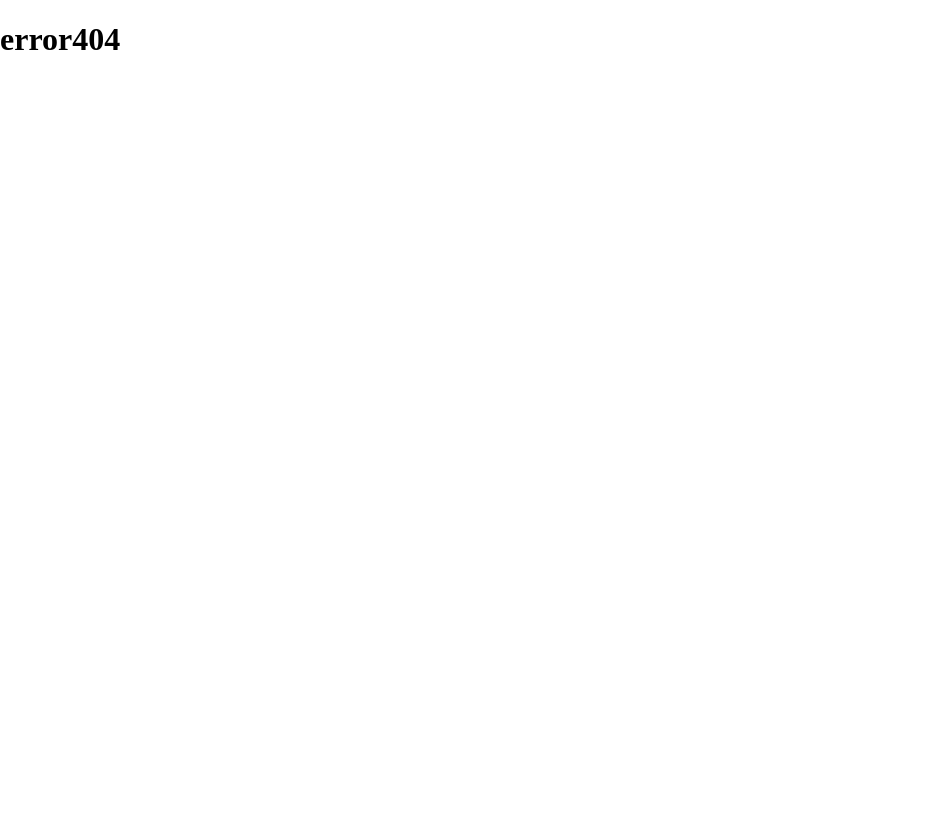
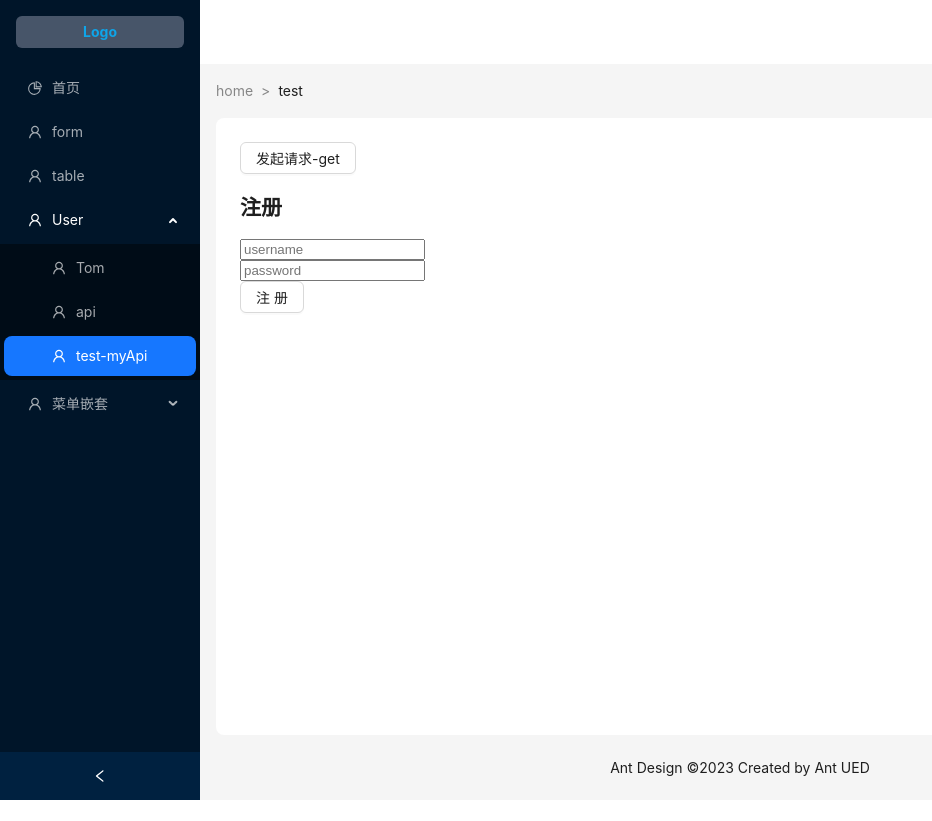
Before and after one commit to 904898313/React-admin, a React (Vite) app: page /user/test-myApi in a window 1280 px wide. Before the commit this address led to /404. Shown: the whole page, without its empty margins (0-932 px from the left). After the commit the page ends 800 px from the top, so only its background shows below. Built offline with nearby package versions, Linux system fonts and the light colour scheme.

Commit message:
feat: 请求拦截&本地接口接入

```diff
--- a/src/api/index.tsx
+++ b/src/api/index.tsx
@@ -5,10 +5,11 @@
  * @Description:
  * @Date: 2024-02-02 11:32:04
  * @LastEditors: yangchenguang
- * @LastEditTime: 2024-02-02 15:34:31
+ * @LastEditTime: 2024-02-18 17:03:55
  */
 
 import axios, { AxiosRequestConfig, AxiosResponse }  from 'axios'
+import { message } from 'antd';
 
 const Serve = axios.create({
   baseURL: 'https://some-domain.com/api/',
@@ -27,8 +28,11 @@ Serve.interceptors.request.use(function (config) {
 
 // 添加响应拦截器
 Serve.interceptors.response.use(function (response) {
+    if (!response.data.success) {
+      message.error(response.data.errorMessage)
+    }
     // 对响应数据做点什么
-    return response;
+    return response.data;
   }, function (error) {
     // 对响应错误做点什么
     return Promise.reject(error);
--- a/src/api/module/user.tsx
+++ b/src/api/module/user.tsx
@@ -5,11 +5,19 @@
  * @Description: 用户API
  * @Date: 2024-02-02 14:28:52
  * @LastEditors: yangchenguang
- * @LastEditTime: 2024-02-02 15:44:36
+ * @LastEditTime: 2024-02-18 15:22:52
  */
 
-import serve, { Get } from '@/api/index'
+import serve, { Get, Post } from '@/api/index'
 
 export const getUserInfo = (params: any) => {
 	return Get('https://dog-api.kinduff.com/api/facts',params)
 }
+
+export const testMyApi = (params: any) => {
+	return Get('http://localhost:3001/',params)
+}
+
+export const testPostMyApi = (params: any) => {
+	return Post('http://localhost:3001/getUser',params)
+}
--- a/src/layout/components/sidebar/index.tsx
+++ b/src/layout/components/sidebar/index.tsx
@@ -5,61 +5,23 @@
  * @Description: 侧边栏
  * @Date: 2024-01-05 09:16:48
  * @LastEditors: yangchenguang
- * @LastEditTime: 2024-02-06 15:13:52
+ * @LastEditTime: 2024-02-18 14:51:10
  */
 
 import { useState, useEffect } from 'react'
 import { useLocation, useNavigate } from 'react-router-dom';
 import { Layout, Menu } from 'antd';
-import type { MenuProps } from 'antd';
-import {
-  PieChartOutlined,
-  UserOutlined,
-} from '@ant-design/icons';
 const { Sider } = Layout;
 // hooks
 import { useSessionStorageState } from 'ahooks'
 // 资源
 import { getOpenKeys } from '@/utils/index'
+import { routes } from '@/router';
 
 export default function Sidebar() {
 	// hooks
   const location = useLocation()
 	const navigate = useNavigate()
-
-	type MenuItem = Required<MenuProps>['items'][number];
-	function getItem(
-		label: React.ReactNode,
-		key: React.Key,
-		icon?: React.ReactNode,
-		children?: MenuItem[],
-	): MenuItem {
-		return {
-			key,
-			icon,
-			children,
-			label,
-		} as MenuItem;
-	}
-	const items: MenuItem[] = [
-		getItem('首页', '/home', <PieChartOutlined />),
-		getItem('form', '/form', <PieChartOutlined />),
-		getItem('table', '/table', <PieChartOutlined />),
-		getItem('User', '/user', <UserOutlined />, [
-			getItem('Tom', '/user/tom', <UserOutlined />),
-			getItem('api', '/user/api', <UserOutlined />),
-		]),
-		getItem('菜单嵌套', '/menu', <UserOutlined />, [
-			getItem('菜单1', '/menu/menu1', <UserOutlined />),
-			getItem('菜单2', '/menu/menu2', <UserOutlined />, [
-				getItem('菜单2-1', '/menu/menu2/menu2-1', <UserOutlined />),
-				getItem('菜单2-2', '/menu/menu2/menu2-2', <UserOutlined />, [
-					getItem('菜单2-2-1', '/menu/menu2/menu2-2/menu2-2-1', <UserOutlined />),
-					getItem('菜单2-2-2', '/menu/menu2/menu2-2/menu2-2-2', <UserOutlined />),
-				]),
-			]),
-		]),
-	];
 
 	const [collapsed, setCollapsed] = useState(false); // menu 左右展开收起
 	// menu默认选中key数组
@@ -107,7 +69,7 @@ export default function Sidebar() {
 			<Menu
 				theme="dark"
 				mode="inline"
-				items={items}
+				items={routes}
 				defaultSelectedKeys={defaultSelectedKeys}
 				selectedKeys={selectedKeys}
 				openKeys={openKeys}
--- a/src/router/index.tsx
+++ b/src/router/index.tsx
@@ -5,7 +5,7 @@
  * @Description: 路由
  * @Date: 2024-01-04 16:39:14
  * @LastEditors: yangchenguang
- * @LastEditTime: 2024-01-23 09:46:07
+ * @LastEditTime: 2024-02-18 15:00:20
  */
 
 import { createBrowserRouter, Navigate } from "react-router-dom";
@@ -16,65 +16,110 @@ import Table from '../views/table/index'
 import Error404 from '../views/error/404'
 import Tom from '../views/user/tom/index'
 import Api from '../views/user/api/index'
+import TestMyApi from '../views/user/testMyApi/index'
 // 嵌套餐单
 import Menu1 from '../views/menu/menu1'
 import Menu21 from '../views/menu/menu2/menu2-1'
 import Menu221 from '../views/menu/menu2/menu2-2/menu2-2-1'
 import Menu222 from '../views/menu/menu2/menu2-2/menu2-2-2'
+// icon
+import {
+  PieChartOutlined,
+  UserOutlined,
+} from '@ant-design/icons';
 
-export const router = createBrowserRouter([
-    {
-			path: '/',
-			element: <Navigate to="/home"></Navigate>
-    },
-    {
-			element: <Layout />,
-			children: [
+export const routes = [
 				{
+					label: '首页',
 					path: '/home',
-					element: <Home></Home>
+					key: '/home',
+					element: <Home></Home>,
+					icon: <PieChartOutlined />
 				},
 				{
+					label: 'form',
 					path: '/form',
-					element: <Form></Form>
+					key: '/form',
+					element: <Form></Form>,
+					icon: <UserOutlined />
 				},
 				{
+					label: 'table',
 					path: '/table',
-					element: <Table></Table>
+					key: '/table',
+					element: <Table></Table>,
+					icon: <UserOutlined />
 				},
 				{
+					label: 'User',
+					key: '/user',
+					icon: <UserOutlined />,
 					children: [
 						{
+							label: 'Tom',
 							path: '/user/tom',
-							element: <Tom></Tom>
+							key: '/user/tom',
+							element: <Tom></Tom>,
+							icon: <UserOutlined />
 						},
 						{
+							label: 'api',
 							path: '/user/api',
-							element: <Api></Api>
+							key: '/user/api',
+							element: <Api></Api>,
+							icon: <UserOutlined />
+						},
+						{
+							label: 'test-myApi',
+							path: '/user/test-myApi',
+							key: '/user/test-myApi',
+							element: <TestMyApi></TestMyApi>,
+							icon: <UserOutlined />
 						}
 					]
 				},
 				{
+					label: '菜单嵌套',
+					key: '/menu',
+					icon: <UserOutlined />,
 					children: [
 						{
+							label: '菜单1',
 							path: '/menu/menu1',
-							element: <Menu1></Menu1>
+							key: '/menu/menu1',
+							element: <Menu1></Menu1>,
+							icon: <UserOutlined />
 						},
 						{
+							label: '菜单2',
+							key: '/menu/menu2',
+							icon: <UserOutlined />,
 							children: [
 								{
+									label: '菜单2-1',
 									path: '/menu/menu2/Menu2-1',
-									element: <Menu21></Menu21>
+									key: '/menu/menu2/Menu2-1',
+									element: <Menu21></Menu21>,
+									icon: <UserOutlined />
 								},
 								{
+									label: '菜单2-2',
+									key: '/menu/menu2/Menu2-2',
+									icon: <UserOutlined />,
 									children: [
 										{
+											label: '菜单2-2-1',
 											path: '/menu/menu2/Menu2-2/menu2-2-1',
-											element: <Menu221></Menu221>
+											key: '/menu/menu2/Menu2-2/menu2-2-1',
+											element: <Menu221></Menu221>,
+											icon: <UserOutlined />
 										},
 										{
+											label: '菜单2-2-2',
 											path: '/menu/menu2/Menu2-2/menu2-2-2',
-											element: <Menu222></Menu222>
+											key: '/menu/menu2/Menu2-2/menu2-2-2',
+											element: <Menu222></Menu222>,
+											icon: <UserOutlined />
 										}
 									]
 								}
@@ -83,6 +128,15 @@ export const router = createBrowserRouter([
 					]
 				}
 			]
+
+export const router = createBrowserRouter([
+    {
+			path: '/',
+			element: <Navigate to="/home"></Navigate>
+		},
+		{
+			element: <Layout />,
+			children: routes
     },
     {
 			path: '/404',
--- a/src/views/user/api/index.tsx
+++ b/src/views/user/api/index.tsx
@@ -3,7 +3,7 @@
  * @Description: api
  * @Date: 2024-01-09 10:42:22
  * @LastEditors: yangchenguang
- * @LastEditTime: 2024-02-06 16:42:51
+ * @LastEditTime: 2024-02-18 17:06:22
  */
 // api
 import { useRequest } from "ahooks"
@@ -13,15 +13,8 @@ export default function Tom() {
 	const [value, setValue] = useState<string>("")
   const { data, error, loading, runAsync: getData } = useRequest(() => getUserInfo({number:value}));
   const initData = async () => {
-    const res = await getData()
-    if (res) {
-      console.log(res,"res");
-    }
+    getData()
   }
-  // 接口
-  useEffect(() => {
-    initData();
-  }, [])
 
 	return (
 		<>
@@ -32,8 +25,8 @@ export default function Tom() {
       <>{loading ? <>加载中...</> : (
         <ul>
           {
-            data?.data?.facts.map((i) => {
-              return <li>{ i }</li>
+            data?.facts.map((i) => {
+              return <li key={i}>{ i }</li>
             })
           }
         </ul>
--- /dev/null
+++ b/src/views/user/testMyApi/index.tsx
@@ -0,0 +1,55 @@
+
+
+/*
+ * @Author: yangchenguang
+ * @Description: test-myapi
+ * @Date: 2024-02-18 14:53:38
+ * @LastEditors: yangchenguang
+ * @LastEditTime: 2024-02-18 16:57:47
+ */
+
+import { testMyApi, testPostMyApi } from '@/api/module/user'
+import { useRequest } from 'ahooks'
+import { Button, message } from 'antd';
+
+export default function TestMyApi() {
+  const [messageApi, contextHolder] = message.useMessage();
+  // get
+  const { data, error, loading, runAsync: getData } = useRequest(() => testMyApi({}), {
+    manual: true
+  });
+  const handleRequest = () => {
+    getData()
+  }
+  // post
+  const [username, setUsername] = useState<string>('')
+  const [password, setPassword] = useState<string>('')
+  const { data: postData, error: postError, loading: postLoading, runAsync: getPostData } = useRequest(() => testPostMyApi({
+    username: username,
+    password: password
+  }), {
+    manual: true
+  });
+  const handlePostRequest = () => {
+    getPostData().then(res => {
+      if (res?.success) {
+        messageApi.open({
+          type: 'success',
+          content: '注册成功',
+        });
+      }
+    })
+  }
+  console.log(1,"1");
+  return (
+    <>
+      {contextHolder}
+      <Button onClick={handleRequest}>发起请求-get</Button>
+      {loading ? <span>加载中...</span> : data?.data}<br />
+      <h2>注册</h2>
+      <input type="text" placeholder='username' onChange={(e) => setUsername(e.target.value)} value={username} /><br />
+      <input type="password" placeholder='password' onChange={(e) => setPassword(e.target.value)} value={password} /><br />
+      <Button onClick={handlePostRequest} loading={postLoading}>注册</Button><br />
+    </>
+  )
+}
```
